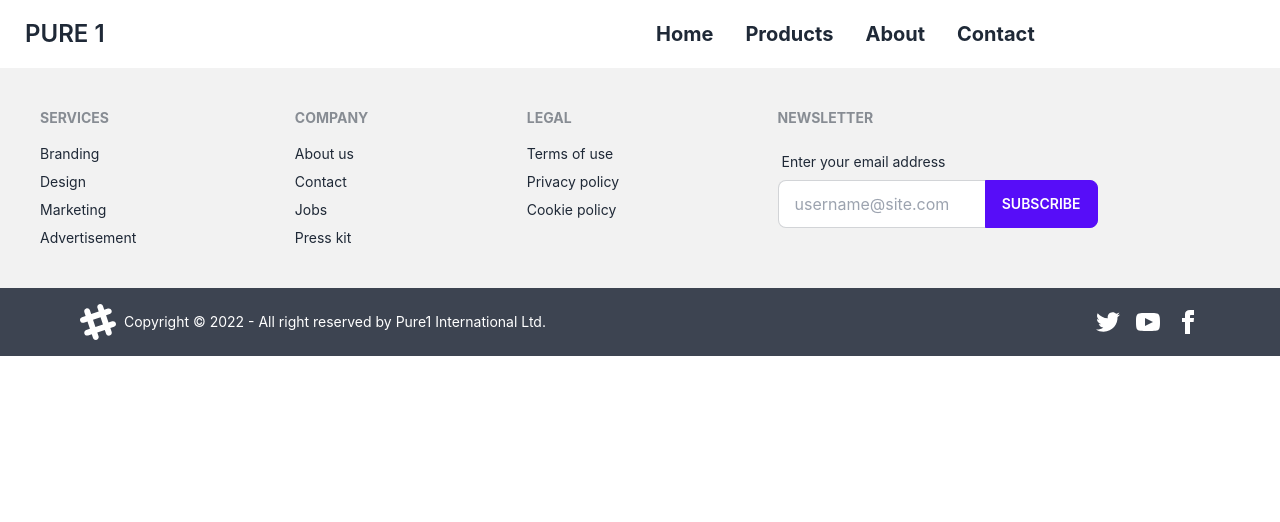
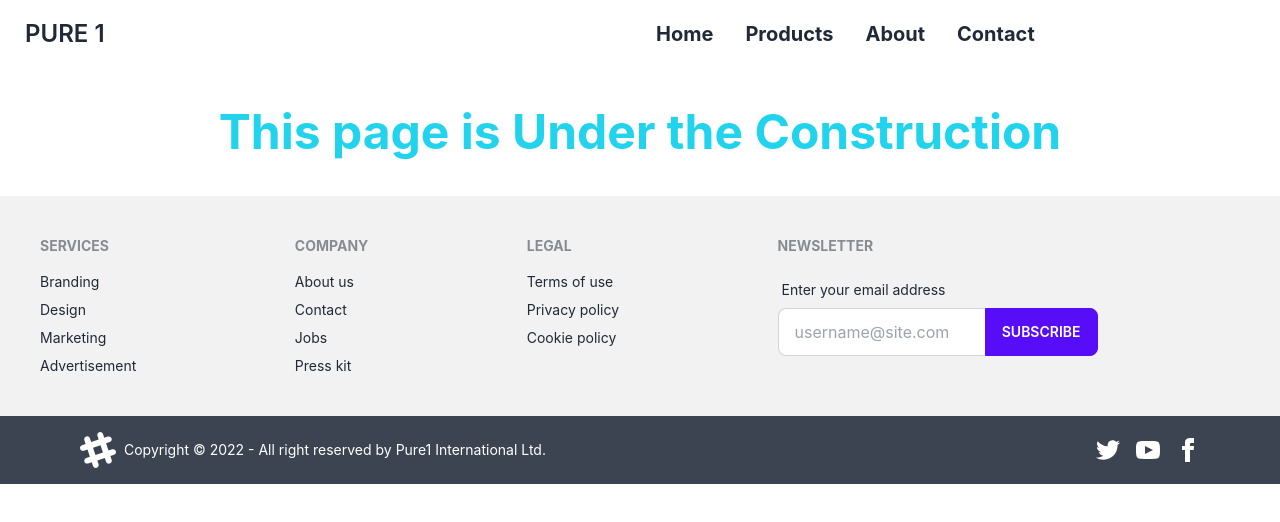
Before and after one commit to SR-Shahen/pure1-client, a React (Create React App) app: page /about in a window 1280 px wide. Shown: the top 522 px of the page. Built offline with nearby package versions, Linux system fonts and the light colour scheme.

Commit message:
added contact and about routes

```diff
--- a/src/App.js
+++ b/src/App.js
@@ -5,6 +5,8 @@ import Home from './Pages/Home/Home';
 import Navbar from './Pages/Shared/Navbar';
 import Products from './Pages/Products/Products';
 import Footer from './Pages/Shared/Footer';
+import Contact from './Pages/Contact/Contact';
+import About from './Pages/About/About';
 
 function App() {
   return (
@@ -13,6 +15,8 @@ function App() {
       <Routes>
         <Route path='/' element={<Home></Home>}></Route>
         <Route path='/products' element={<Products></Products>}></Route>
+        <Route path='/contact' element={<Contact></Contact>}></Route>
+        <Route path='/about' element={<About></About>}></Route>
       </Routes>
       <Footer></Footer>
 
--- /dev/null
+++ b/src/Pages/About/About.js
@@ -0,0 +1,11 @@
+import React from 'react';
+
+const About = () => {
+    return (
+        <div className='my-10'>
+            <h1 className='text-5xl text-cyan-400 font-bold'>This page is Under the Construction</h1>
+        </div>
+    );
+};
+
+export default About;
--- /dev/null
+++ b/src/Pages/Contact/Contact.js
@@ -0,0 +1,11 @@
+import React from 'react';
+
+const Contact = () => {
+    return (
+        <div className='my-10'>
+            <h1 className='text-5xl text-purple-400 font-bold'>This page is Under the Construction</h1>
+        </div>
+    );
+};
+
+export default Contact;
```
